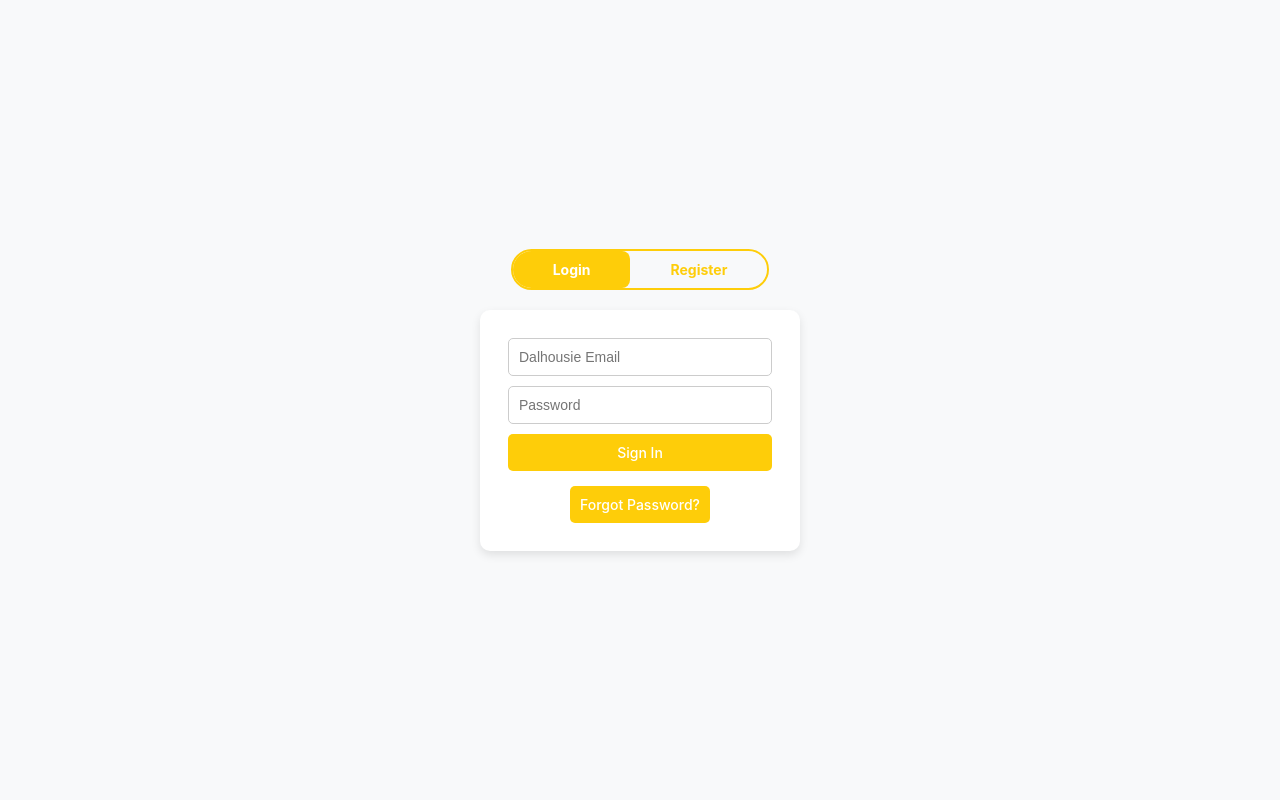
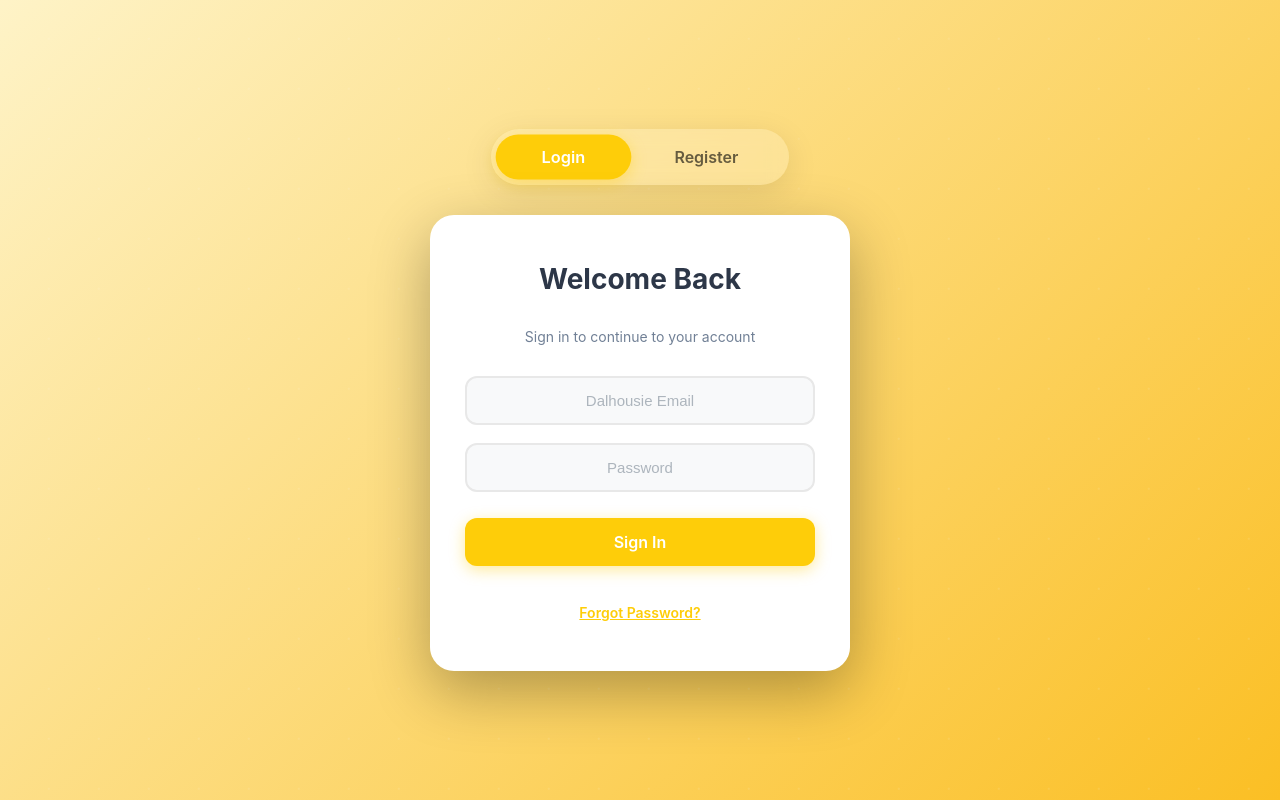
Before and after one commit to bryanvela98/dalOverflow, a React (Vite) app in the folder frontend/: page /login in a window 1280 px wide. Built offline with nearby package versions, Linux system fonts and the light colour scheme.

Commit message:
feat: updated the login registration pages frontend

```diff
--- a/frontend/src/components/UserRegistrationLogin/Login.jsx
+++ b/frontend/src/components/UserRegistrationLogin/Login.jsx
@@ -144,6 +144,36 @@ export default function Login() {
 
   return (
     <form className="auth-form" onSubmit={handleSubmit}>
+      <h2
+        style={{
+          textAlign: "center",
+          marginBottom: "24px",
+          color: "#2d3748",
+          fontSize: "28px",
+          fontWeight: "700",
+        }}
+      >
+        {isForgotPassword
+          ? showOtpField
+            ? "Reset Password"
+            : "Forgot Password"
+          : "Welcome Back"}
+      </h2>
+      <p
+        style={{
+          textAlign: "center",
+          marginBottom: "28px",
+          color: "#718096",
+          fontSize: "14px",
+        }}
+      >
+        {isForgotPassword
+          ? showOtpField
+            ? "Enter OTP and new password"
+            : "Enter your email to receive reset OTP"
+          : "Sign in to continue to your account"}
+      </p>
+
       <input
         type="email"
         placeholder="Dalhousie Email"
--- a/frontend/src/components/UserRegistrationLogin/UserRegistration.jsx
+++ b/frontend/src/components/UserRegistrationLogin/UserRegistration.jsx
@@ -109,6 +109,30 @@ export default function UserRegistration() {
 
   return (
     <form className="auth-form" onSubmit={handleSubmit}>
+      <h2
+        style={{
+          textAlign: "center",
+          marginBottom: "24px",
+          color: "#2d3748",
+          fontSize: "28px",
+          fontWeight: "700",
+        }}
+      >
+        {showOtpField ? "Verify Email" : "Create Account"}
+      </h2>
+      <p
+        style={{
+          textAlign: "center",
+          marginBottom: "28px",
+          color: "#718096",
+          fontSize: "14px",
+        }}
+      >
+        {showOtpField
+          ? "Check your email for the verification code"
+          : "Join the Dalhousie community"}
+      </p>
+
       <input
         type="email"
         placeholder="Dalhousie Email"
@@ -147,7 +171,7 @@ export default function UserRegistration() {
         </button>
       )}
 
-      {message && <div>{message}</div>}
+      {message && <div className="message">{message}</div>}
     </form>
   );
 }
--- a/frontend/src/styles/LoginRegistration.css
+++ b/frontend/src/styles/LoginRegistration.css
@@ -2,74 +2,263 @@
   display: flex;
   flex-direction: column;
   align-items: center;
-  background: #f8f9fa;
+  background: linear-gradient(135deg, #fef3c7 0%, #fbbf24 100%);
   height: 100vh;
   justify-content: center;
+  padding: 20px;
+  position: relative;
+  overflow: hidden;
+}
+
+.auth-container::before {
+  content: "";
+  position: absolute;
+  top: -50%;
+  right: -50%;
+  width: 200%;
+  height: 200%;
+  background: radial-gradient(
+    circle,
+    rgba(255, 255, 255, 0.1) 1px,
+    transparent 1px
+  );
+  background-size: 50px 50px;
+  animation: backgroundMove 20s linear infinite;
+}
+
+@keyframes backgroundMove {
+  0% {
+    transform: translate(0, 0);
+  }
+  100% {
+    transform: translate(50px, 50px);
+  }
 }
 
 .toggle-buttons {
   display: flex;
-  border: 2px solid #fecd09;
-  border-radius: 25px;
-  overflow: hidden;
-  margin-bottom: 20px;
+  background: rgba(255, 255, 255, 0.2);
+  border-radius: 50px;
+  padding: 6px;
+  margin-bottom: 30px;
+  backdrop-filter: blur(10px);
+  box-shadow: 0 8px 32px rgba(0, 0, 0, 0.1);
+  position: relative;
+  z-index: 1;
 }
 
 .toggle-buttons button {
   background: transparent;
   border: none;
-  padding: 10px 40px;
+  padding: 12px 45px;
   cursor: pointer;
-  color: #fecd09;
-  font-weight: bold;
-  transition: all 0.3s ease;
+  color: rgba(0, 0, 0, 0.6);
+  font-weight: 600;
+  font-size: 16px;
+  transition: all 0.3s cubic-bezier(0.4, 0, 0.2, 1);
+  border-radius: 50px;
+  position: relative;
+  z-index: 1;
 }
 
 .toggle-buttons button.active {
   background: #fecd09;
   color: white;
+  box-shadow: 0 4px 15px rgba(254, 205, 9, 0.4);
+  transform: scale(1.02);
+}
+
+.toggle-buttons button:hover:not(.active) {
+  color: #000;
+  transform: translateY(-2px);
 }
 
 .toggle-buttons button:focus {
   outline: none;
-  box-shadow: 0 0 0 2px #fecd09;
 }
 
 .form-container {
   background: white;
-  padding: 2rem;
-  border-radius: 10px;
-  box-shadow: 0 4px 10px rgba(0, 0, 0, 0.1);
-  width: 320px;
+  padding: 3rem 2.5rem;
+  border-radius: 24px;
+  box-shadow: 0 20px 60px rgba(0, 0, 0, 0.3);
+  width: 100%;
+  max-width: 420px;
+  position: relative;
+  z-index: 1;
+  animation: slideUp 0.5s ease-out;
+  display: flex;
+  flex-direction: column;
+  align-items: center;
+}
+
+@keyframes slideUp {
+  from {
+    opacity: 0;
+    transform: translateY(30px);
+  }
+  to {
+    opacity: 1;
+    transform: translateY(0);
+  }
 }
 
 .auth-form {
   display: flex;
   flex-direction: column;
+  width: 100%;
+  align-items: center;
 }
 
 .auth-form input {
-  margin-bottom: 10px;
-  padding: 10px;
-  border: 1px solid #ccc;
-  border-radius: 5px;
+  margin-bottom: 18px;
+  padding: 14px 18px;
+  border: 2px solid #e8e8e8;
+  border-radius: 12px;
+  font-size: 15px;
+  transition: all 0.3s ease;
+  background: #f8f9fa;
+  width: 100%;
+  text-align: center;
 }
 
-.auth-form button {
-  padding: 10px;
+.auth-form input:focus {
+  outline: none;
+  border-color: #fecd09;
+  background: white;
+  box-shadow: 0 0 0 4px rgba(254, 205, 9, 0.15);
+  transform: translateY(-2px);
+}
+
+.auth-form input:disabled {
+  background: #e9ecef;
+  cursor: not-allowed;
+  opacity: 0.6;
+}
+
+.auth-form input::placeholder {
+  color: #adb5bd;
+}
+
+.auth-form button[type="submit"] {
+  padding: 14px;
   background: #fecd09;
   border: none;
   color: white;
-  border-radius: 5px;
+  border-radius: 12px;
   cursor: pointer;
-  transition: background 0.2s;
+  font-weight: 600;
+  font-size: 16px;
+  transition: all 0.3s ease;
+  margin-top: 8px;
+  box-shadow: 0 4px 15px rgba(254, 205, 9, 0.4);
+  width: 100%;
 }
 
-.auth-form button:hover {
-  background: #fecd09;
+.auth-form button[type="submit"]:hover {
+  transform: translateY(-2px);
+  box-shadow: 0 6px 20px rgba(254, 205, 9, 0.5);
+  background: #fdd835;
+}
+
+.auth-form button[type="submit"]:active {
+  transform: translateY(0);
+}
+
+.auth-form button[type="button"] {
+  padding: 12px;
+  background: white;
+  border: 2px solid #e8e8e8;
+  color: #fecd09;
+  border-radius: 12px;
+  cursor: pointer;
+  font-weight: 600;
+  font-size: 14px;
+  transition: all 0.3s ease;
+  margin-top: 10px;
+  width: 100%;
+}
+
+.auth-form button[type="button"]:hover {
+  border-color: #fecd09;
+  background: #fffbf0;
+  transform: translateY(-2px);
 }
 
 .forgot-password {
+  margin-top: 20px;
+  text-align: center;
+}
+
+.forgot-password button {
+  background: transparent !important;
+  border: none !important;
+  color: #d4a307;
+  text-decoration: underline;
+  cursor: pointer;
+  font-size: 14px;
+  padding: 8px !important;
+  transition: all 0.2s ease;
+}
+
+.forgot-password button:hover {
+  color: #fecd09;
+  transform: none !important;
+}
+
+.back-to-login {
   margin-top: 15px;
   text-align: center;
 }
+
+.back-to-login button {
+  background: transparent !important;
+  border: none !important;
+  color: #d4a307;
+  text-decoration: underline;
+  cursor: pointer;
+  font-size: 14px;
+  padding: 8px !important;
+  transition: all 0.2s ease;
+}
+
+.back-to-login button:hover {
+  color: #fecd09;
+  transform: none !important;
+}
+
+.message {
+  margin-top: 20px;
+  padding: 14px 18px;
+  border-radius: 12px;
+  font-size: 14px;
+  text-align: center;
+  animation: fadeIn 0.3s ease;
+  background: #fffbf0;
+  color: #d4a307;
+  border-left: 4px solid #fecd09;
+}
+
+@keyframes fadeIn {
+  from {
+    opacity: 0;
+    transform: translateY(-10px);
+  }
+  to {
+    opacity: 1;
+    transform: translateY(0);
+  }
+}
+
+/* Responsive design */
+@media (max-width: 480px) {
+  .form-container {
+    padding: 2rem 1.5rem;
+    max-width: 100%;
+  }
+
+  .toggle-buttons button {
+    padding: 10px 30px;
+    font-size: 14px;
+  }
+}
```
